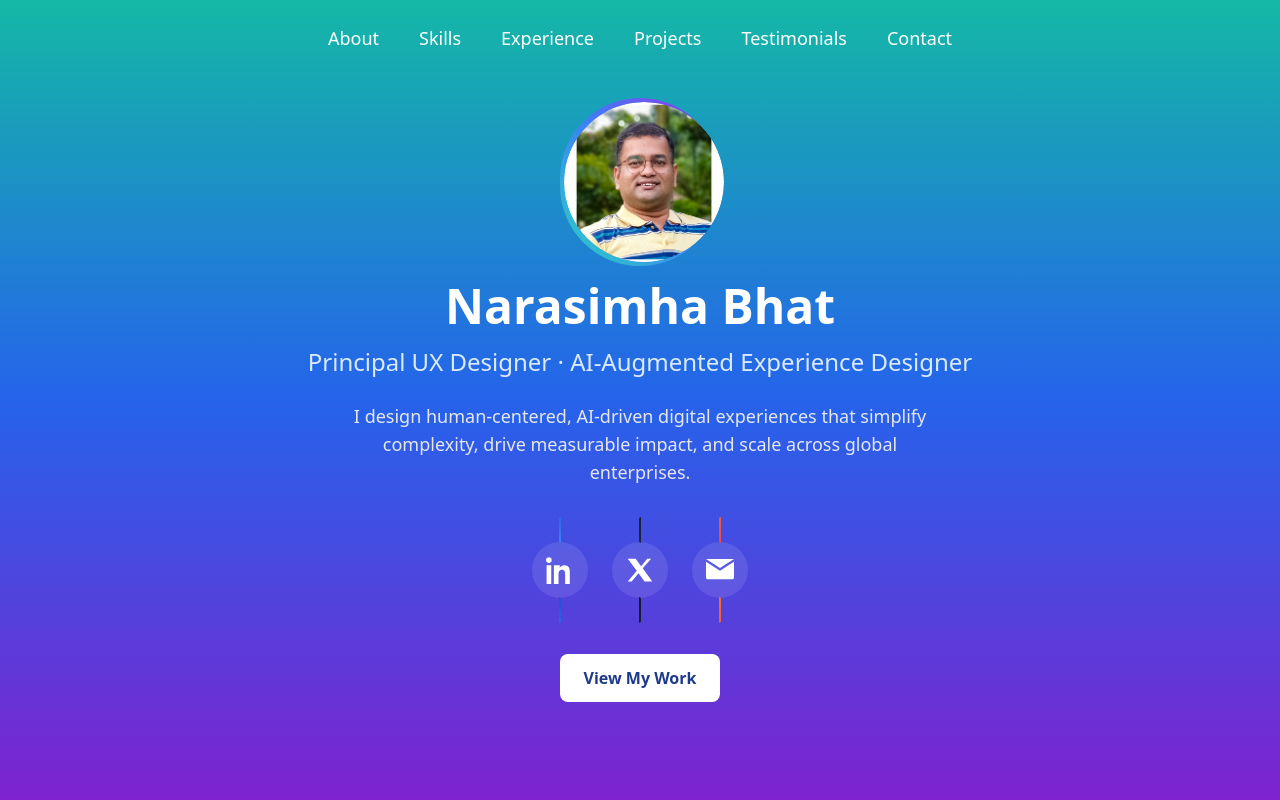
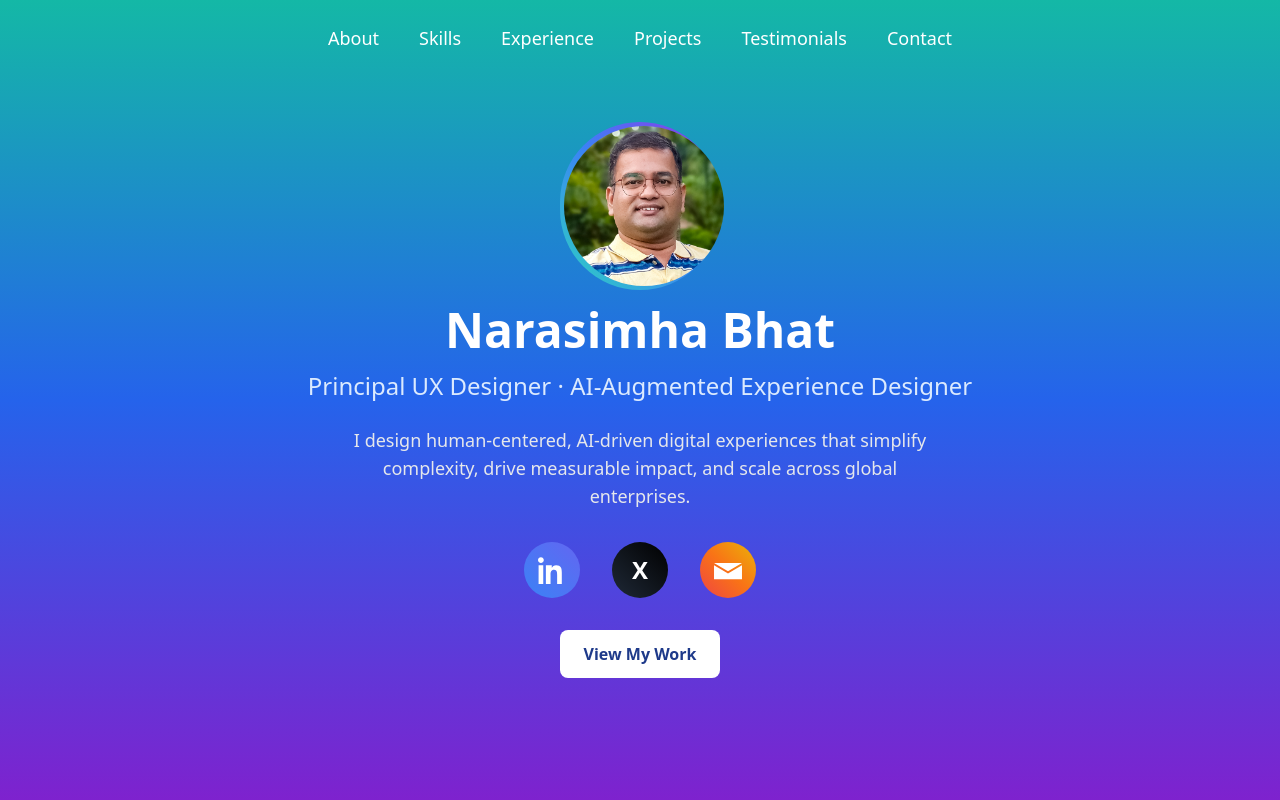
Before and after one commit to Simha1991/narasimha-portfolio, a React (Vite) app: page / in a window 1280 px wide. Shown: the top 800 px of the page. Built offline with nearby package versions, Linux system fonts and the light colour scheme; the HTML template or start-up script is replaced by a standard one.

Commit message:
Update App.jsx

```diff
--- a/src/App.jsx
+++ b/src/App.jsx
@@ -74,7 +74,7 @@ function App() {
               <img
                 src={headshotSrc}
                 alt="Narasimha Bhat"
-                className="w-full h-full object-cover rounded-full"
+                className="w-full h-full object-cover rounded-full transform scale-125"
               />
             </div>
           </div>
@@ -91,27 +91,26 @@ function App() {
         </p>
 
        {/* Social icons */}
-        <div className="flex space-x-6 mb-8">
+<div className="flex space-x-8 mb-8">
   {/* LinkedIn */}
   <a
     href="https://www.linkedin.com/in/narasimha-bhat"
     target="_blank"
     rel="noopener noreferrer"
     aria-label="LinkedIn"
-            className="transform transition hover:scale-110"
+    className="transform transition duration-300 ease-in-out hover:scale-125 hover:shadow-lg hover:shadow-blue-400/50 rounded-full"
   >
-            <span className="p-0.5 rounded-full bg-gradient-to-tr from-blue-500 to-blue-700">
-              <span className="w-14 h-14 flex items-center justify-center rounded-full bg-white/10">
+    <div className="w-14 h-14 flex items-center justify-center rounded-full bg-gradient-to-tr from-blue-500 to-indigo-500">
       <svg
         xmlns="http://www.w3.org/2000/svg"
         viewBox="0 0 24 24"
         className="w-7 h-7 text-white"
         fill="currentColor"
+        aria-hidden="true"
       >
-                  <path d="M4.98 3.5C4.98 4.88 3.87 6 2.5 6S0 4.88 0 3.5 1.12 1 2.5 1s2.48 1.12 2.48 2.5zM.5 8h4V24h-4V8zm7.5 0h3.8v2.16h.05c.53-1 1.83-2.16 3.77-2.16 4.03 0 4.78 2.65 4.78 6.1V24h-4v-7.9c0-1.88-.03-4.3-2.62-4.3-2.63 0-3.03 2.05-3.03 4.17V24h-4V8z" />
+        <path d="M4.98 3.5C4.98 4.88 3.87 6 2.5 6S0 4.88 0 3.5 1.12 1 2.5 1s2.48 1.12 2.48 2.5zM.5 8h4V24h-4V8zm7.5 0h3.8v2.16h.05c.53-1 1.83-2.16 3.77-2.16 4.03 0 4.78 2.65 4.78 6.1V24h-4v-7.9c0-1.88-.03-4.3-2.62-4.3-2.63 0-3.03 2.05-3.03 4.17V24h-4V8z"/>
       </svg>
-              </span>
-            </span>
+    </div>
   </a>
 
   {/* X (Twitter) */}
@@ -120,42 +119,33 @@ function App() {
     target="_blank"
     rel="noopener noreferrer"
     aria-label="X (Twitter)"
-            className="transform transition hover:scale-110"
+    className="transform transition duration-300 ease-in-out hover:scale-125 hover:shadow-lg hover:shadow-gray-500/50 rounded-full"
   >
-            <span className="p-0.5 rounded-full bg-gradient-to-tr from-gray-800 to-gray-900">
-              <span className="w-14 h-14 flex items-center justify-center rounded-full bg-white/10">
+    <div className="w-14 h-14 flex items-center justify-center rounded-full bg-gradient-to-tr from-gray-800 to-black">
+      <span className="text-white text-2xl font-bold">X</span>
+    </div>
+  </a>
+
+  {/* Gmail */}
+  <a
+    href="mailto:bhatnarasimha1991@gmail.com"
+    aria-label="Gmail"
+    className="transform transition duration-300 ease-in-out hover:scale-125 hover:shadow-lg hover:shadow-red-400/50 rounded-full"
+  >
+    <div className="w-14 h-14 flex items-center justify-center rounded-full bg-gradient-to-tr from-red-500 via-orange-500 to-yellow-500">
       <svg
         xmlns="http://www.w3.org/2000/svg"
         viewBox="0 0 24 24"
         className="w-7 h-7 text-white"
         fill="currentColor"
+        aria-hidden="true"
       >
-                  <path d="M18.244 2.25h3.308l-7.227 8.26L22.5 21.75h-6.594l-5.16-6.927-5.91 6.927H1.5l7.73-9.066L1.5 2.25h6.75l4.713 6.493L18.244 2.25z" />
+        <path d="M12 13.065L.014 6h23.972L12 13.065zm0 2.021L.014 8.021V20h23.972V8.021L12 15.086z"/>
       </svg>
-              </span>
-            </span>
-          </a>
-
-          {/* Gmail */}
-          <a
-            href="mailto:bhatnarasimha1991@gmail.com"
-            aria-label="Email"
-            className="transform transition hover:scale-110"
-          >
-            <span className="p-0.5 rounded-full bg-gradient-to-tr from-red-500 to-orange-500">
-              <span className="w-14 h-14 flex items-center justify-center rounded-full bg-white/10">
-                <svg
-                  xmlns="http://www.w3.org/2000/svg"
-                  viewBox="0 0 24 24"
-                  className="w-7 h-7 text-white"
-                  fill="currentColor"
-                >
-                  <path d="M12 12.713l-11.99-7.713v13.5c0 .828.671 1.5 1.5 1.5h20.98c.829 0 1.5-.672 1.5-1.5v-13.5l-11.99 7.713zm0-2.426l11.99-7.713H.01l11.99 7.713z" />
-                </svg>
-              </span>
-            </span>
+    </div>
   </a>
 </div>
+
 
         <a
           href="#projects"
```
Lines whose indentation alone changed are shown as unchanged.
